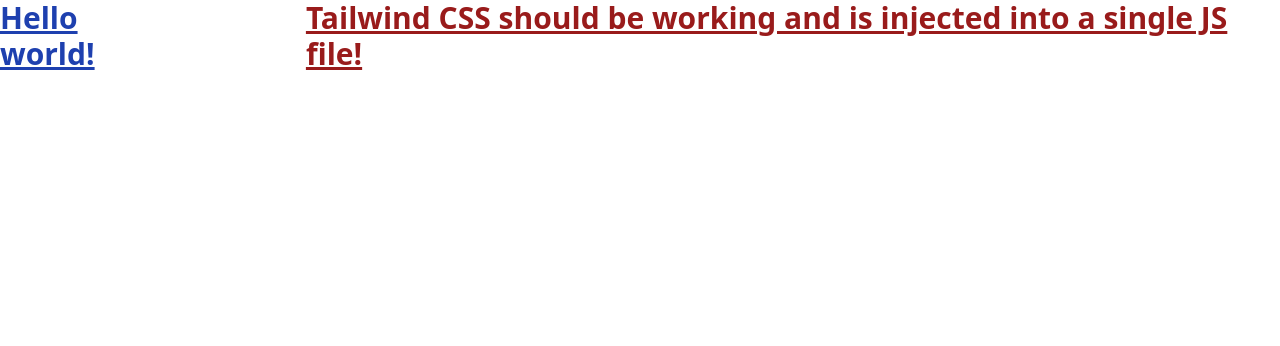
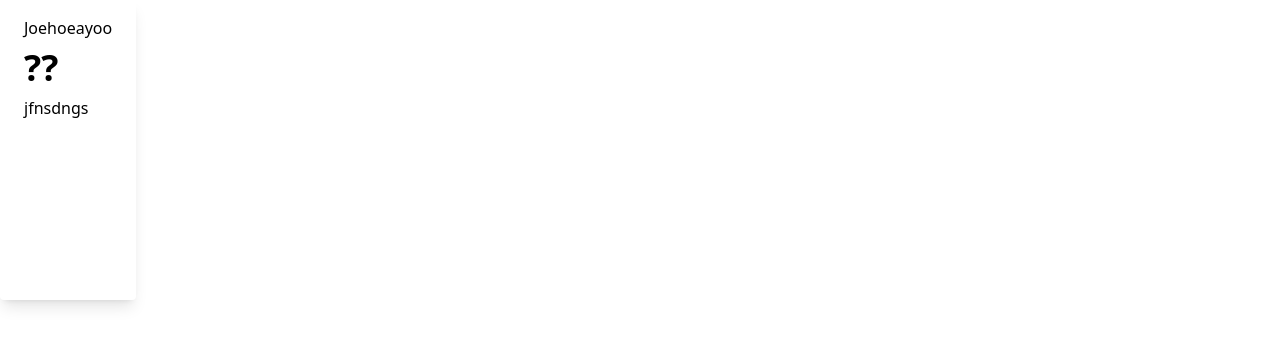
Before and after one commit to BobWolt/W-IMGR, a React (Vite) app: page / in a window 1280 px wide. Shown: the top 346 px of the page. Built offline with nearby package versions, Linux system fonts and the light colour scheme.

Commit message:
modal test

```diff
--- a/src/App.jsx
+++ b/src/App.jsx
@@ -1,16 +1,12 @@
 import { useState } from 'react';
 import './App.css';
+import Modal from './components/modal';
 
 function App() {
 	return (
 		<>
 			<div className='flex flex-row gap-32'>
-				<h1 className='text-3xl text-blue-800 font-bold underline'>
-					Hello world!
-				</h1>
-				<h1 className='text-3xl text-red-800 font-bold underline'>
-					Tailwind CSS should be working and is injected into a single JS file!
-				</h1>
+				<Modal />
 			</div>
 		</>
 	);
--- /dev/null
+++ b/src/components/modal.jsx
@@ -0,0 +1,16 @@
+export default function Modal(props) {
+	return (
+		<div className='relative max-w-sm bg-white rounded overflow-hidden shadow-lg'>
+			<div className='h-full min-h-[300px] flex flex-col flex-wrap justify-between px-6 py-4'>
+				<div>
+					<div className='w-full flex justify-between'>
+						<p className='text-gray font-normal'>Joehoe</p>
+						<p className='text-gray font-normal'>ayoo</p>
+					</div>
+					<h3 className='font-bold text-4xl mb-2 mt-2'>??</h3>
+					<p className='text-grey-darker text-base'>jfnsdngs</p>
+				</div>
+			</div>
+		</div>
+	);
+}
```
